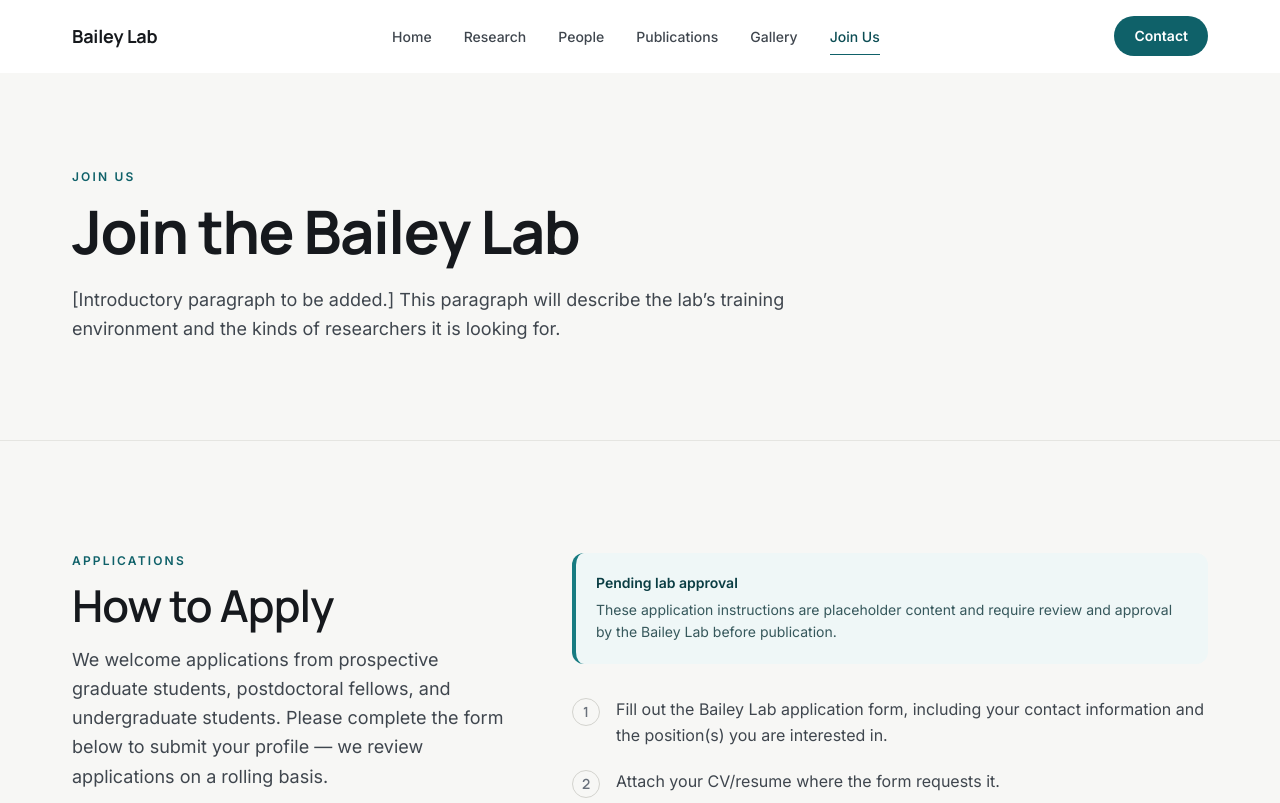
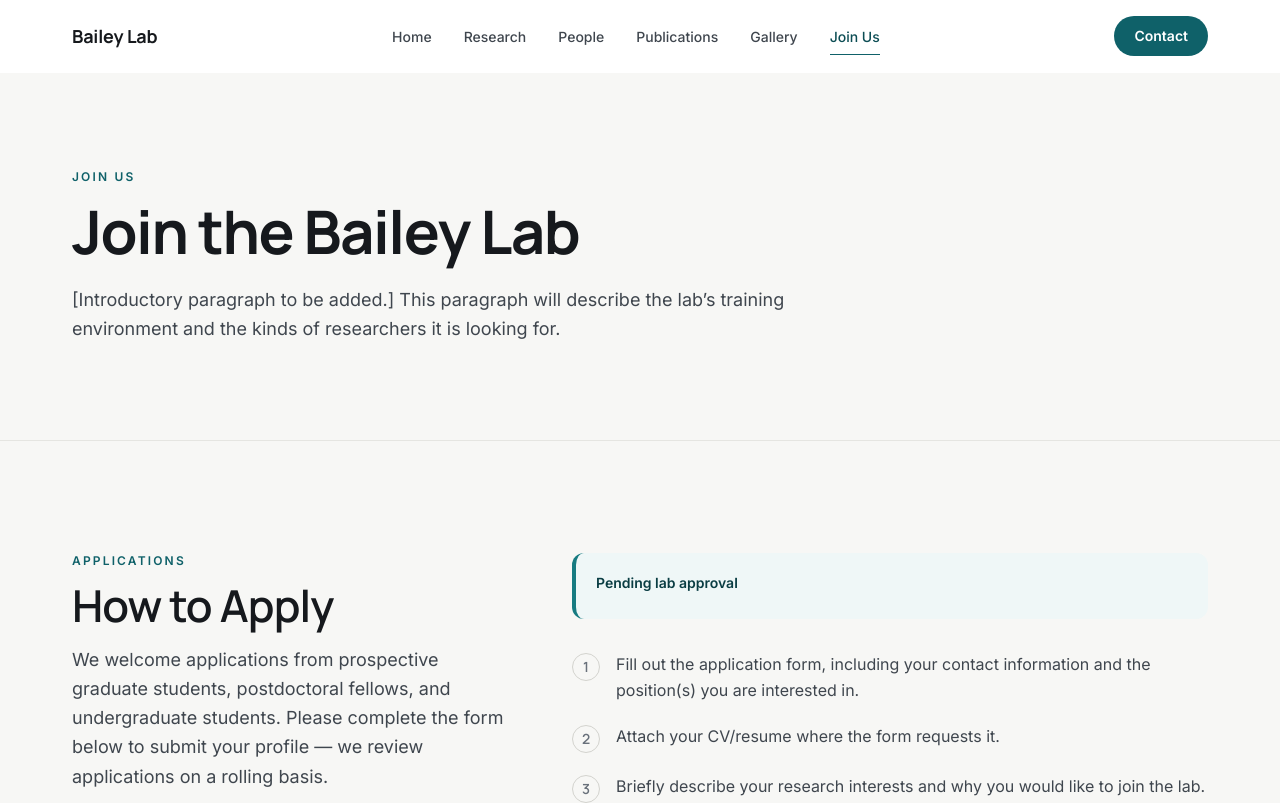
Before and after one commit to Neda-Esfehani/Bailey-Lab, a Next.js app: page /join in a window 1280 px wide. Shown: the top 803 px of the page. Built offline with nearby package versions, Linux system fonts and the light colour scheme.

Commit message:
Update application instructions and remove approval notice
Removed placeholder content from application instructions and simplified the form description.

```diff
--- a/data/join.ts
+++ b/data/join.ts
@@ -63,7 +63,7 @@ export const howToApply = {
   intro:
     'We welcome applications from prospective graduate students, postdoctoral fellows, and undergraduate students. Please complete the form below to submit your profile — we review applications on a rolling basis.',
   steps: [
-    'Fill out the Bailey Lab application form, including your contact information and the position(s) you are interested in.',
+    'Fill out the application form, including your contact information and the position(s) you are interested in.',
     'Attach your CV/resume where the form requests it.',
     'Briefly describe your research interests and why you would like to join the lab.',
     'We aim to respond to complete applications within 2–3 weeks.',
@@ -71,6 +71,4 @@ export const howToApply = {
   formUrl:
     'https://docs.google.com/forms/d/e/1FAIpQLSeMxuKYnZ03sXE_uUlpq8NFf9qwMAO2-juhPL75FZibjRxrNA/viewform',
   /** Rendered as a prominent notice on the page. Remove once approved. */
-  approvalNotice:
-    'These application instructions are placeholder content and require review and approval by the Bailey Lab before publication.',
 };
```
